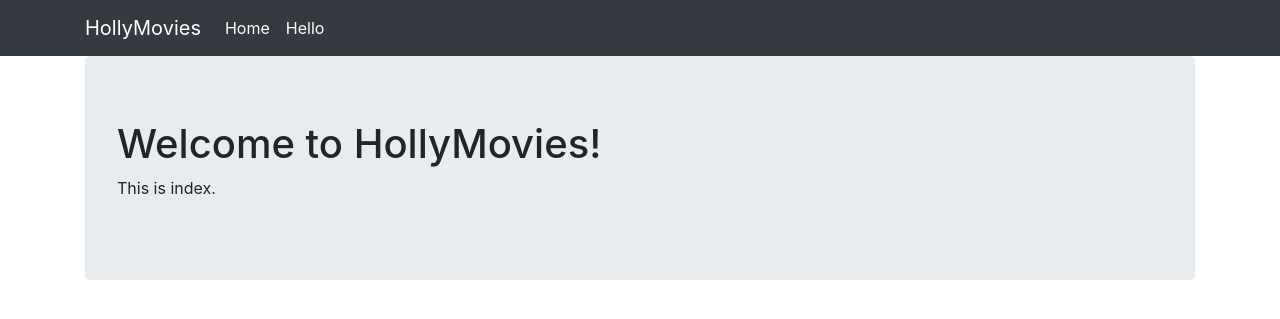
After one commit to silox/sda-backend, a Django app: page / in a window 1280 px wide. The commit adds this page. Shown: the top 319 px of the page. Run offline with Django 4.2, Linux system fonts and the light colour scheme; some libraries are stand-ins or nearby versions.

Commit message:
Add index

```diff
--- a/sda_tutorial/urls.py
+++ b/sda_tutorial/urls.py
@@ -18,12 +18,13 @@ from django.contrib import admin
 from django.urls import path
 
 from viewer.models import Genre, Movie
-from viewer.views import movies, average_rating, movie_detail, hello
+from viewer.views import movies, average_rating, movie_detail, hello, index
 
 admin.site.register(Genre)
 admin.site.register(Movie)
 
 urlpatterns = [
+    path('', index),
     path('admin/', admin.site.urls),
     path('hello/<s0>', hello),
     path('movies/', movies),
--- a/viewer/templates/base.html
+++ b/viewer/templates/base.html
@@ -13,24 +13,7 @@
   </head>
 
   <body>
-    <nav class="navbar navbar-expand-lg navbar-dark bg-dark">
-      <div class="container fixed">
-        <a class="navbar-brand" href="/">HollyMovies</a>
-        <button
-          class="navbar-toggler" type="button"
-          data-toggle="collapse" data-target="#navbarNavAltMarkup"
-        >
-          <span class="navbar-toggler-icon"></span>
-        </button>
-        <div class="collapse navbar-collapse" id="navbarNavAltMarkup">
-          <div class="navbar-nav">
-            <a class="nav-item nav-link active" href="/">
-              Home
-            </a>
-          </div>
-        </div>
-      </div>
-    </nav>
+    {% include 'navbar.html' %}
     <div class="container">
       <div class="jumbotron">
         {% block content %}{% endblock %}
--- /dev/null
+++ b/viewer/templates/index.html
@@ -0,0 +1,6 @@
+{% extends "base.html" %}
+
+{% block content %}
+  <h1>Welcome to HollyMovies!</h1>
+  <p>This is index.</p>
+{% endblock %}
--- /dev/null
+++ b/viewer/templates/navbar.html
@@ -0,0 +1,21 @@
+<nav class="navbar navbar-expand-lg navbar-dark bg-dark">
+    <div class="container fixed">
+        <a class="navbar-brand" href="/">HollyMovies</a>
+        <button
+                class="navbar-toggler" type="button"
+                data-toggle="collapse" data-target="#navbarNavAltMarkup"
+        >
+            <span class="navbar-toggler-icon"></span>
+        </button>
+        <div class="collapse navbar-collapse" id="navbarNavAltMarkup">
+            <div class="navbar-nav">
+                <a class="nav-item nav-link active" href="/">
+                    Home
+                </a>
+                <a class="nav-item nav-link active" href="/hello/nice?s1=ultra">
+                    Hello
+                </a>
+            </div>
+        </div>
+    </div>
+</nav>
--- a/viewer/views.py
+++ b/viewer/views.py
@@ -34,3 +34,9 @@ def hello(request, s0):
         request, template_name='hello.html',
         context={'adjectives': [s0, s1, 'beautiful', 'wonderful']}
     )
+
+
+def index(request):
+    return render(
+        request, template_name='index.html',
+    )
```
